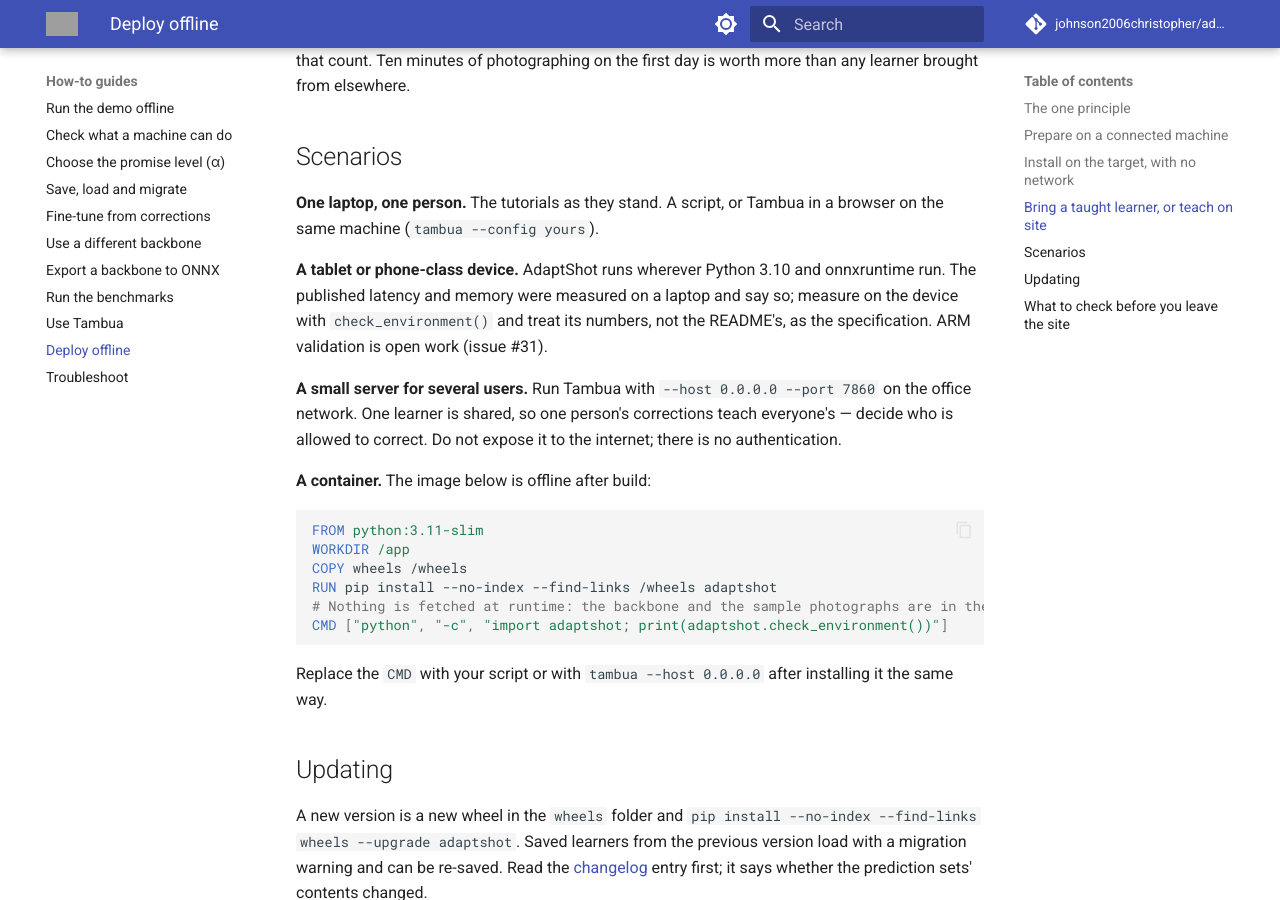
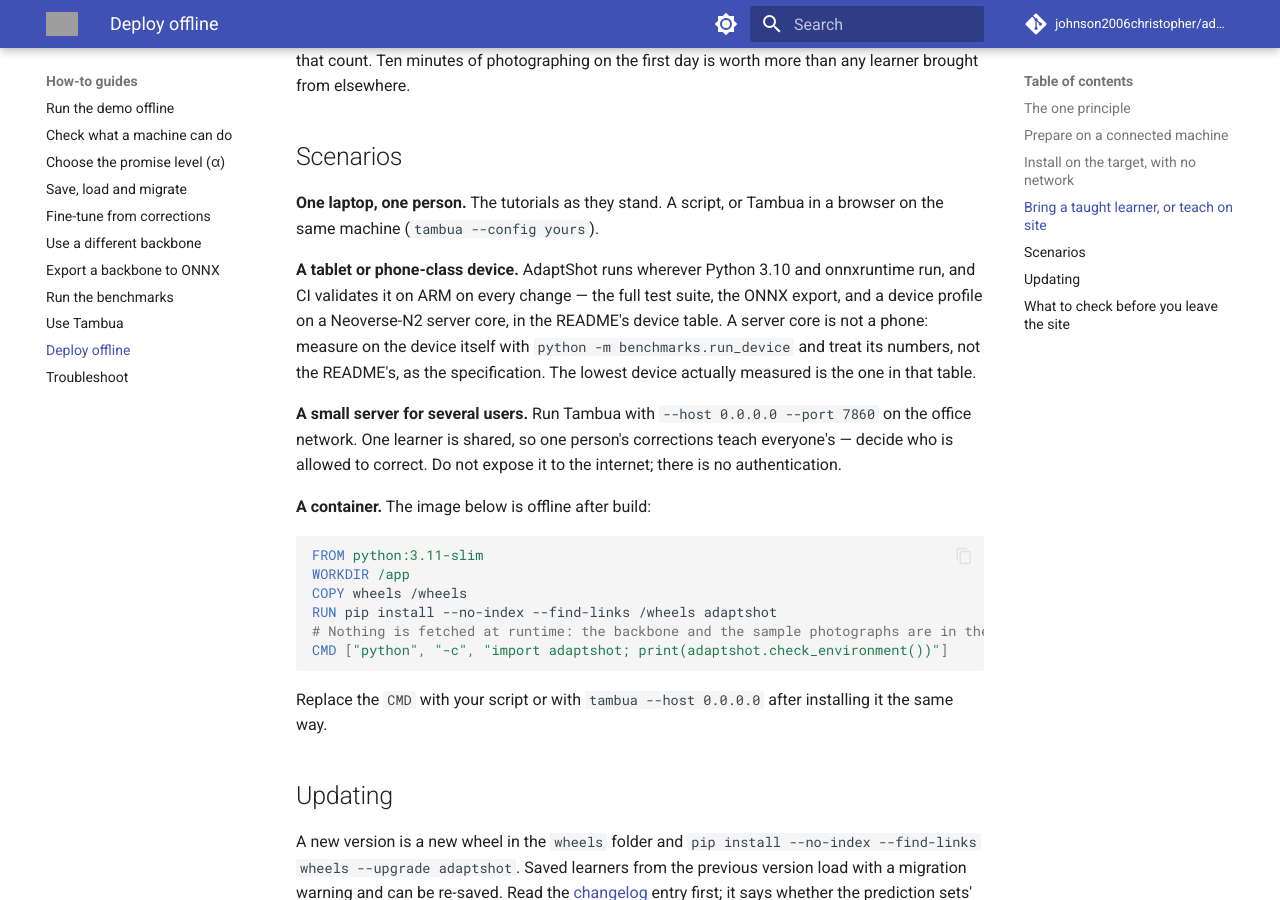
Before and after one commit to johnson2006christopher/adaptshot, an MkDocs documentation site: the page built from docs/how-to/deploy-offline.md, in a window 1280 px wide and 900 px high, scrolled down 1199 px. Built offline with MkDocs 1.6.1 and Material for MkDocs 9.7.7, drawn with Linux system fonts in a browser that asks for light colours; comment, search, counter and statistics services are not loaded; grey boxes are pictures that could not be loaded.

Commit message:
docs: deploy-offline names the ARM validation and the lowest device measured (#31)

```diff
--- a/docs/how-to/deploy-offline.md
+++ b/docs/how-to/deploy-offline.md
@@ -38,7 +38,7 @@
 
 **One laptop, one person.** The tutorials as they stand. A script, or Tambua in a browser on the same machine (`tambua --config yours`).
 
-**A tablet or phone-class device.** AdaptShot runs wherever Python 3.10 and onnxruntime run. The published latency and memory were measured on a laptop and say so; measure on the device with `check_environment()` and treat its numbers, not the README's, as the specification. ARM validation is open work (issue #31).
+**A tablet or phone-class device.** AdaptShot runs wherever Python 3.10 and onnxruntime run, and CI validates it on ARM on every change — the full test suite, the ONNX export, and a device profile on a Neoverse-N2 server core, in the README's device table. A server core is not a phone: measure on the device itself with `python -m benchmarks.run_device` and treat its numbers, not the README's, as the specification. The lowest device actually measured is the one in that table.
 
 **A small server for several users.** Run Tambua with `--host 0.0.0.0 --port 7860` on the office network. One learner is shared, so one person's corrections teach everyone's — decide who is allowed to correct. Do not expose it to the internet; there is no authentication.
 
```
